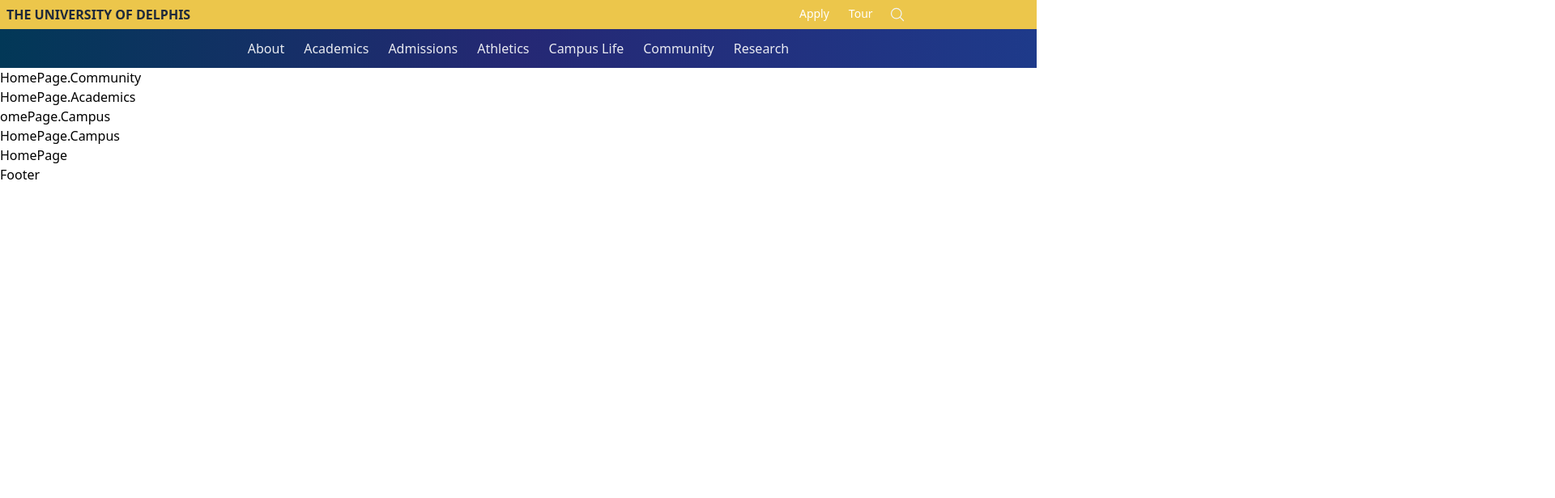
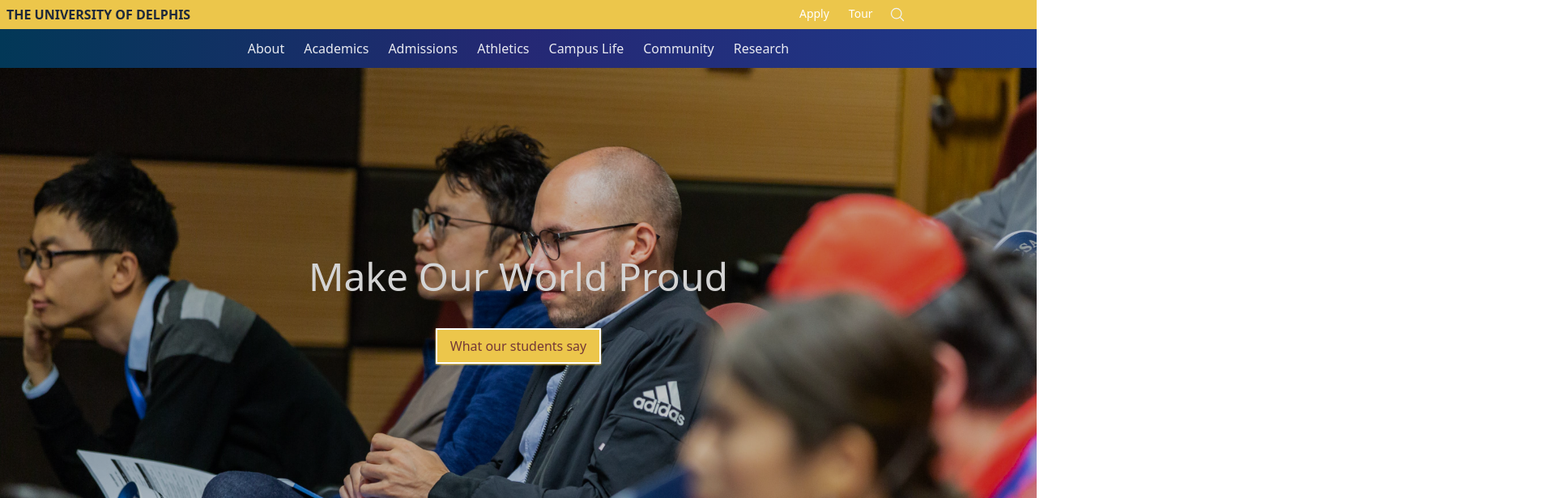
Before and after one commit to Ali-Fattahian/delphis-university-frontend, a React (Create React App) app: page / in a window 1280 px wide. Shown: the top 616 px of the page at 81% size, 1920 px wide, since content can reach past the window. Built offline with nearby package versions, Linux system fonts and the light colour scheme.

Commit message:
add the homepage header image and finish the header section

```diff
--- a/src/components/layout/Navbar.HamMenu.MainNavLink.js
+++ b/src/components/layout/Navbar.HamMenu.MainNavLink.js
@@ -1,10 +1,10 @@
-import React from 'react';
+import React from "react";
 
 const NavbarHamMenuMainNavLink = ({ link, name }) => {
   return (
     <a
       href={link}
-      className='transition-all text-white opacity-90 hover:opacity-100 duration-300 text-sm'
+      className="transition-all text-white opacity-90 hover:opacity-100 duration-300 text-sm"
     >
       {name}
     </a>
--- a/src/components/layout/Navbar.hamMenu.js
+++ b/src/components/layout/Navbar.hamMenu.js
@@ -1,52 +1,52 @@
-import React from 'react';
-import NavbarHamMenuMainNavLink from './Navbar.HamMenu.MainNavLink';
+import React from "react";
+import NavbarHamMenuMainNavLink from "./Navbar.HamMenu.MainNavLink";
 
 const NavbarhamMenu = ({ hideHamMenu }) => {
   return (
     <div
-      className={`h-vh h-screen flex flex-row-reverse absolute right-0 top-0 transition-all ease-in-out duration-500 bg-vgyellow pt-9 ${
-        hideHamMenu && 'hide-navbar'
+      className={`h-vh h-screen flex min-[720px]:hidden flex-row-reverse fixed z-[5] right-0 top-0 transition-all ease-in-out duration-500 bg-vgyellow pt-9 ${
+        hideHamMenu && "hide-navbar"
       }`}
     >
-      <ul className='flex flex-col gap-4 p-3 bg-gradient-to-t from-[#ffc816] via-[#e3dc1d] to-vgyellow'>
+      <ul className="flex flex-col gap-4 p-3 bg-gradient-to-t from-[#ffc816] via-[#e3dc1d] to-vgyellow">
         <li>
           <a
-            href='/'
-            className='transition-all text-white font-bold duration-300 text-sm p-4'
+            href="/"
+            className="transition-all text-white font-bold duration-300 text-sm p-4"
           >
             Apply
           </a>
         </li>
         <li>
           <a
-            href='/'
-            className='transition-all text-white font-bold duration-300 text-sm p-4'
+            href="/"
+            className="transition-all text-white font-bold duration-300 text-sm p-4"
           >
             Tour
           </a>
         </li>
       </ul>
-      <ul className='flex flex-col gap-4 p-3 bg-gradient-to-t from-vgblue via-[#252874] to-blue-900'>
+      <ul className="flex flex-col gap-4 p-3 bg-gradient-to-t from-vgblue via-[#252874] to-blue-900">
         <li>
-          <NavbarHamMenuMainNavLink name='About' link='/' />
+          <NavbarHamMenuMainNavLink name="About" link="/" />
         </li>
         <li>
-          <NavbarHamMenuMainNavLink name='Academics' link='/' />
+          <NavbarHamMenuMainNavLink name="Academics" link="/" />
         </li>
         <li>
-          <NavbarHamMenuMainNavLink name='Admissions' link='/' />
+          <NavbarHamMenuMainNavLink name="Admissions" link="/" />
         </li>
         <li>
-          <NavbarHamMenuMainNavLink name='Athletics' link='/' />
+          <NavbarHamMenuMainNavLink name="Athletics" link="/" />
         </li>
         <li>
-          <NavbarHamMenuMainNavLink name='Campus Life' link='/' />
+          <NavbarHamMenuMainNavLink name="Campus Life" link="/" />
         </li>
         <li>
-          <NavbarHamMenuMainNavLink name='Community' link='/' />
+          <NavbarHamMenuMainNavLink name="Community" link="/" />
         </li>
         <li>
-          <NavbarHamMenuMainNavLink name='Research' link='/' />
+          <NavbarHamMenuMainNavLink name="Research" link="/" />
         </li>
       </ul>
     </div>
--- a/src/components/layout/NavbarLink.js
+++ b/src/components/layout/NavbarLink.js
@@ -1,10 +1,10 @@
-import React from 'react';
+import React from "react";
 
 const NavbarLink = ({ link, name }) => {
   return (
     <a
       href={link}
-      className='pb-2 px-3 transition-all duration-300 hover:opacity-100 text-white opacity-90'
+      className="pb-2 px-3 transition-all duration-300 hover:opacity-100 text-white opacity-90"
     >
       {name}
     </a>
--- /dev/null
+++ b/src/components/utilities/LinkButton.js
@@ -0,0 +1,14 @@
+import React from "react";
+
+const LinkButton = ({ name, link }) => {
+  return (
+    <a
+      href={link}
+      className="px-4 py-2 bg-vgyellow text-vgred border-2 border-white transition-colors duration-300 hover:bg-white shadow-sm shadow-vgyellow"
+    >
+      {name}
+    </a>
+  );
+};
+
+export default LinkButton;
--- a/src/main.css
+++ b/src/main.css
@@ -584,8 +584,24 @@ video {
   --tw-backdrop-sepia:  ;
 }
 
+.fixed {
+  position: fixed;
+}
+
 .absolute {
   position: absolute;
+}
+
+.relative {
+  position: relative;
+}
+
+.bottom-0 {
+  bottom: 0px;
+}
+
+.left-0 {
+  left: 0px;
 }
 
 .right-0 {
@@ -598,6 +614,10 @@ video {
 
 .z-10 {
   z-index: 10;
+}
+
+.z-\[5\] {
+  z-index: 5;
 }
 
 .m-2 {
@@ -632,6 +652,10 @@ video {
 
 .h-5 {
   height: 1.25rem;
+}
+
+.h-full {
+  height: 100%;
 }
 
 .h-screen {
@@ -690,9 +714,65 @@ video {
   gap: 1rem;
 }
 
+.gap-3 {
+  gap: 0.75rem;
+}
+
+.gap-5 {
+  gap: 1.25rem;
+}
+
+.gap-8 {
+  gap: 2rem;
+}
+
+.gap-10 {
+  gap: 2.5rem;
+}
+
+.overflow-hidden {
+  overflow: hidden;
+}
+
+.rounded {
+  border-radius: 0.25rem;
+}
+
+.rounded-sm {
+  border-radius: 0.125rem;
+}
+
+.border-2 {
+  border-width: 2px;
+}
+
+.border-white {
+  --tw-border-opacity: 1;
+  border-color: rgb(255 255 255 / var(--tw-border-opacity));
+}
+
+.border-vggreen {
+  --tw-border-opacity: 1;
+  border-color: rgb(96 122 79 / var(--tw-border-opacity));
+}
+
+.border-vgblue {
+  --tw-border-opacity: 1;
+  border-color: rgb(2 56 87 / var(--tw-border-opacity));
+}
+
+.bg-\[\#00000038\] {
+  background-color: #00000038;
+}
+
 .bg-vgyellow {
   --tw-bg-opacity: 1;
   background-color: rgb(236 198 75 / var(--tw-bg-opacity));
+}
+
+.bg-vggreen {
+  --tw-bg-opacity: 1;
+  background-color: rgb(96 122 79 / var(--tw-bg-opacity));
 }
 
 .bg-gradient-to-r {
@@ -731,6 +811,18 @@ video {
 
 .to-vgyellow {
   --tw-gradient-to: #ecc64b var(--tw-gradient-to-position);
+}
+
+.bg-cover {
+  background-size: cover;
+}
+
+.bg-fixed {
+  background-attachment: fixed;
+}
+
+.bg-no-repeat {
+  background-repeat: no-repeat;
 }
 
 .stroke-slate-100 {
@@ -794,6 +886,10 @@ video {
   text-align: left;
 }
 
+.text-center {
+  text-align: center;
+}
+
 .align-sub {
   vertical-align: sub;
 }
@@ -802,9 +898,19 @@ video {
   font-family: ui-sans-serif, system-ui, -apple-system, BlinkMacSystemFont, "Segoe UI", Roboto, "Helvetica Neue", Arial, "Noto Sans", sans-serif, "Apple Color Emoji", "Segoe UI Emoji", "Segoe UI Symbol", "Noto Color Emoji";
 }
 
+.text-3xl {
+  font-size: 1.875rem;
+  line-height: 2.25rem;
+}
+
 .text-sm {
   font-size: 0.875rem;
   line-height: 1.25rem;
+}
+
+.text-5xl {
+  font-size: 3rem;
+  line-height: 1;
 }
 
 .font-bold {
@@ -813,6 +919,11 @@ video {
 
 .leading-3 {
   line-height: .75rem;
+}
+
+.text-neutral-300 {
+  --tw-text-opacity: 1;
+  color: rgb(212 212 212 / var(--tw-text-opacity));
 }
 
 .text-slate-800 {
@@ -825,8 +936,24 @@ video {
   color: rgb(255 255 255 / var(--tw-text-opacity));
 }
 
+.text-vgred {
+  --tw-text-opacity: 1;
+  color: rgb(116 56 55 / var(--tw-text-opacity));
+}
+
 .opacity-90 {
   opacity: 0.9;
+}
+
+.shadow-sm {
+  --tw-shadow: 0 1px 2px 0 rgb(0 0 0 / 0.05);
+  --tw-shadow-colored: 0 1px 2px 0 var(--tw-shadow-color);
+  box-shadow: var(--tw-ring-offset-shadow, 0 0 #0000), var(--tw-ring-shadow, 0 0 #0000), var(--tw-shadow);
+}
+
+.shadow-vgyellow {
+  --tw-shadow-color: #ecc64b;
+  --tw-shadow: var(--tw-shadow-colored);
 }
 
 .transition-all {
@@ -835,10 +962,14 @@ video {
   transition-duration: 150ms;
 }
 
-.transition {
-  transition-property: color, background-color, border-color, text-decoration-color, fill, stroke, opacity, box-shadow, -webkit-transform, -webkit-filter, -webkit-backdrop-filter;
-  transition-property: color, background-color, border-color, text-decoration-color, fill, stroke, opacity, box-shadow, transform, filter, backdrop-filter;
-  transition-property: color, background-color, border-color, text-decoration-color, fill, stroke, opacity, box-shadow, transform, filter, backdrop-filter, -webkit-transform, -webkit-filter, -webkit-backdrop-filter;
+.transition-\[background-color\] {
+  transition-property: background-color;
+  transition-timing-function: cubic-bezier(0.4, 0, 0.2, 1);
+  transition-duration: 150ms;
+}
+
+.transition-colors {
+  transition-property: color, background-color, border-color, text-decoration-color, fill, stroke;
   transition-timing-function: cubic-bezier(0.4, 0, 0.2, 1);
   transition-duration: 150ms;
 }
--- a/src/pages/Home/HomePage.Header.js
+++ b/src/pages/Home/HomePage.Header.js
@@ -1,10 +1,23 @@
 import React from "react";
 import Navbar from "../../components/layout/Navbar";
+import LinkButton from "../../components/utilities/LinkButton";
+const headerImage = require("../../assets/images/header.jpeg");
 
 const HomePageHeader = () => {
   return (
     <>
       <Navbar />
+      <div
+        className="relative overflow-hidden bg-cover bg-no-repeat text-center"
+        style={{ backgroundImage: `url(${headerImage})`, height: "600px" }}
+      >
+        <div className="absolute top-0 bottom-0 left-0 right-0 bg-fixed w-full h-full bg-[#00000038]">
+          <div className="flex w-full h-full flex-col gap-10 items-center justify-center">
+            <h1 className="text-neutral-300 text-5xl">Make Our World Proud</h1>
+            <LinkButton name="What our students say" link="/" />
+          </div>
+        </div>
+      </div>
     </>
   );
 };
```
Also changed, not shown: src/components/layout/Navbar.js (+17 -17 lines), src/components/layout/NavbarMainLinks.js (+10 -10 lines), src/assets/images/header.jpeg (renamed from src/assets/images/pexels-icsa-1708988.jpeg).
